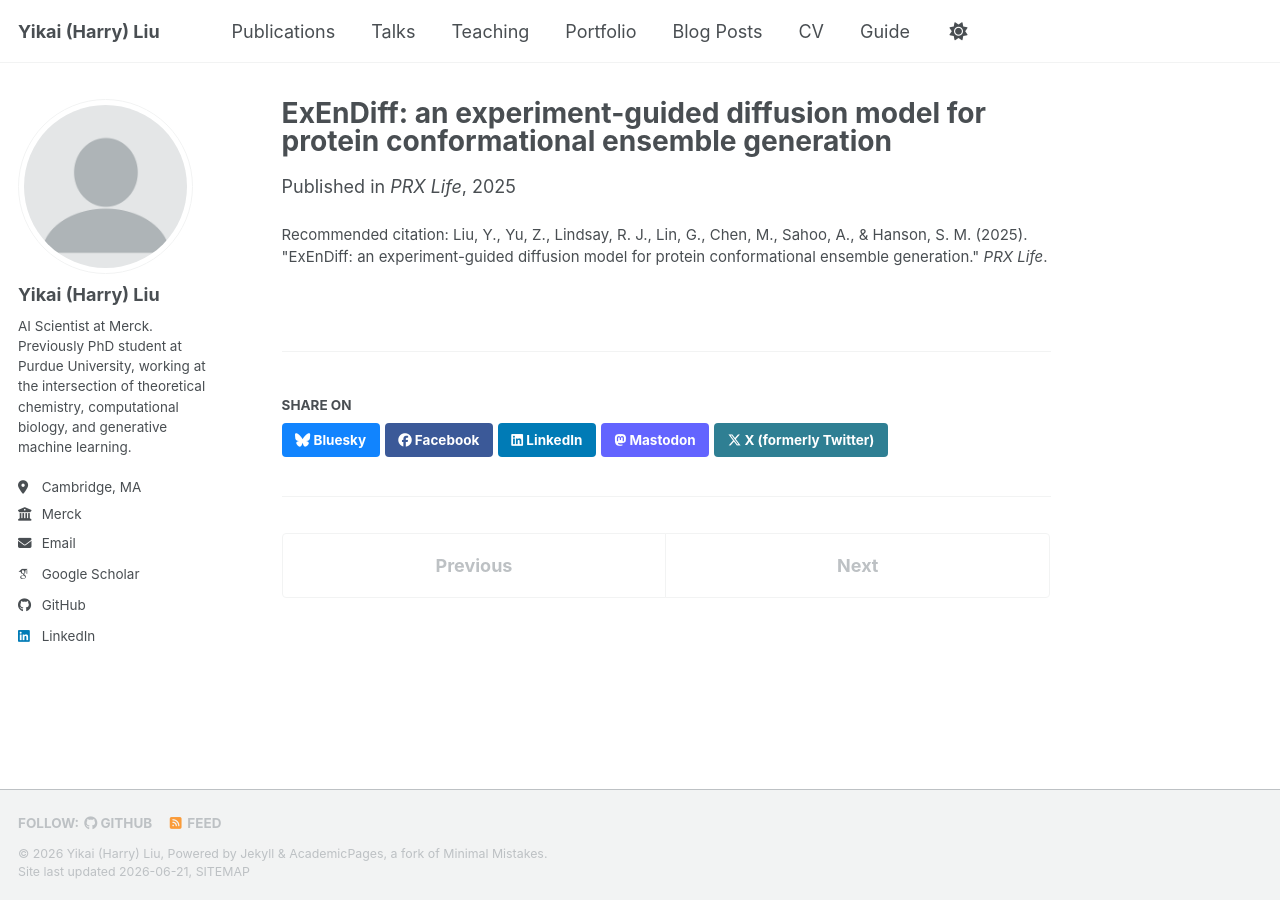
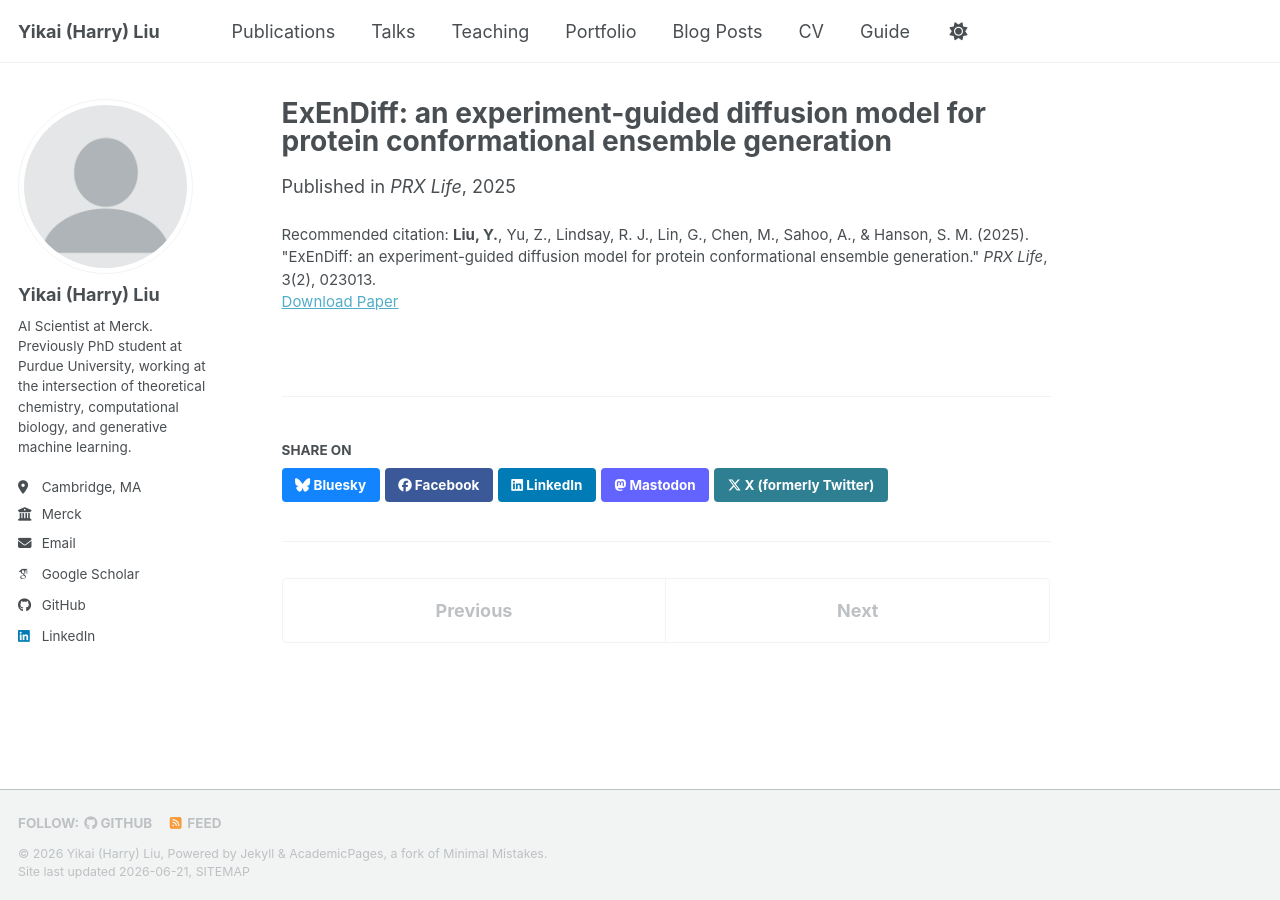
Before and after one commit to Harrydirk41/Harrydirk41.github.io, a Jekyll site: the page built from _publications/2025-05-01-exendiff.md, in a window 1280 px wide. Built offline with Jekyll 4.4.1, drawn with Linux system fonts in a browser that asks for light colours; some web fonts are replaced; a script bundle is joined from its source files by our own code; library files that are not in the unit come from our copies.

Commit message:
Update publications with full BibTeX metadata and add ConformFlow

```diff
--- a/_publications/2025-03-01-exendiff.md
+++ b/_publications/2025-05-01-exendiff.md
@@ -4,7 +4,8 @@ collection: publications
 category: manuscripts
 permalink: /publication/2025-exendiff
 excerpt: 'An experiment-guided diffusion model that generates protein conformational ensembles consistent with experimental observables.'
-date: 2025-03-01
+date: 2025-05-01
 venue: 'PRX Life'
-citation: 'Liu, Y., Yu, Z., Lindsay, R. J., Lin, G., Chen, M., Sahoo, A., &amp; Hanson, S. M. (2025). &quot;ExEnDiff: an experiment-guided diffusion model for protein conformational ensemble generation.&quot; <i>PRX Life</i>.'
+paperurl: 'https://doi.org/10.1103/PRXLife.3.023013'
+citation: '<b>Liu, Y.</b>, Yu, Z., Lindsay, R. J., Lin, G., Chen, M., Sahoo, A., &amp; Hanson, S. M. (2025). &quot;ExEnDiff: an experiment-guided diffusion model for protein conformational ensemble generation.&quot; <i>PRX Life</i>, 3(2), 023013.'
 ---
```
Also changed, not shown: _publications/2023-10-03-backdiff.md (renamed from _publications/2023-08-15-backdiff.md, +3 -2 lines), _publications/2024-01-15-compartment-model-mab.md (renamed from _publications/2024-09-01-compartment-model-mab.md, +2 -2 lines), _publications/2024-04-01-unbiasing-enhanced-sampling.md (renamed from _publications/2024-05-01-unbiasing-enhanced-sampling.md, +2 -2 lines), _publications/2025-01-15-esmadam.md (renamed from _publications/2025-06-01-esmadam.md, +2 -2 lines), _publications/2026-04-01-protdyn.md (renamed from _publications/2026-01-01-protdyn.md, +3 -2 lines), _publications/2026-06-01-conformflow.md (added, +10 -0 lines).
